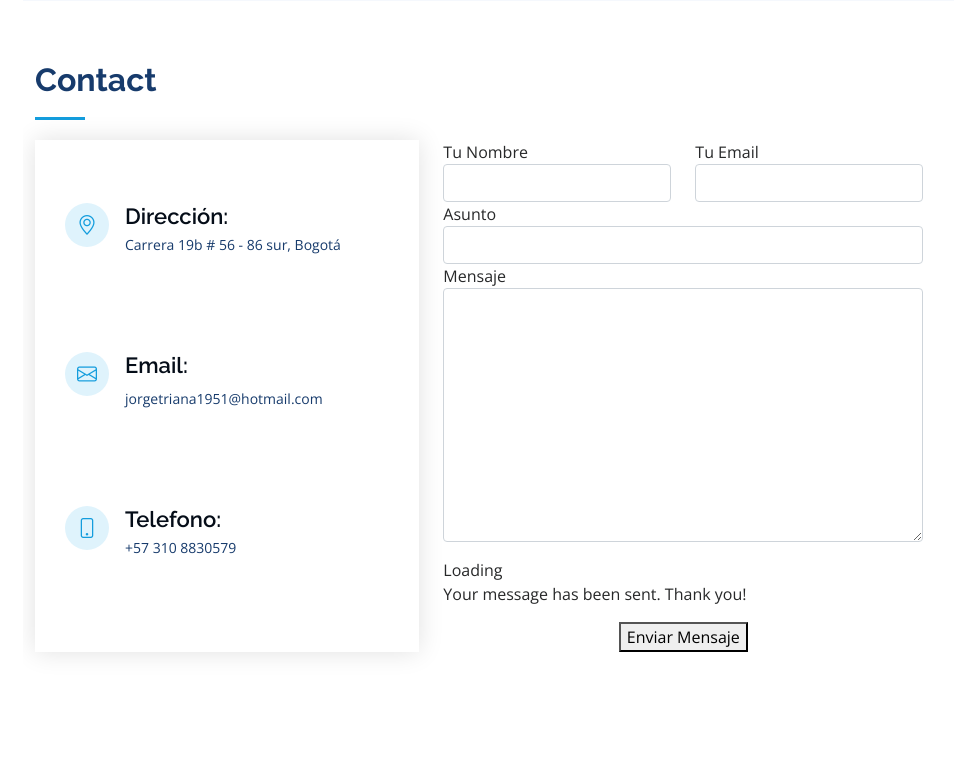
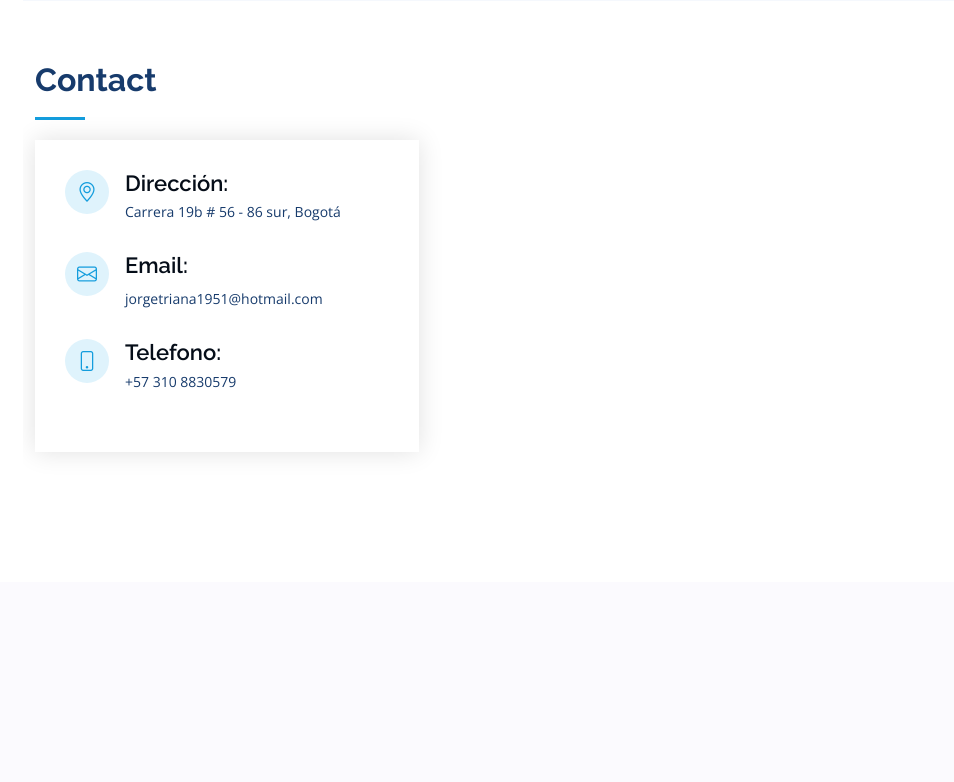
Before and after one commit to JorgeSTriana/jorgestriana.github.io, a PHP site: page / in a window 1280 px wide. Shown: the part 3475-4257 px from the top of the page, without its empty margins (277-1231 px from the left). After the commit the page ends 4057 px from the top, so only its background shows below. Run offline with PHP 8.4, Linux system fonts and the light colour scheme.

Commit message:
envio de contacto

```diff
--- a/Portafolio/index.php
+++ b/Portafolio/index.php
@@ -355,7 +355,7 @@
 
           </div>
 
-          <div class="col-lg-7 mt-5 mt-lg-0 d-flex align-items-stretch">
+          <!-- <div class="col-lg-7 mt-5 mt-lg-0 d-flex align-items-stretch">
             <form action="/forms/enviar.php" method="post" >
               <div class="row">
                 <div class="form-group col-md-6">
@@ -382,7 +382,7 @@
               </div>
               <div class="text-center"><button type="submit">Enviar Mensaje</button></div>
             </form>
-          </div>
+          </div> -->
 
         </div>
 
```
